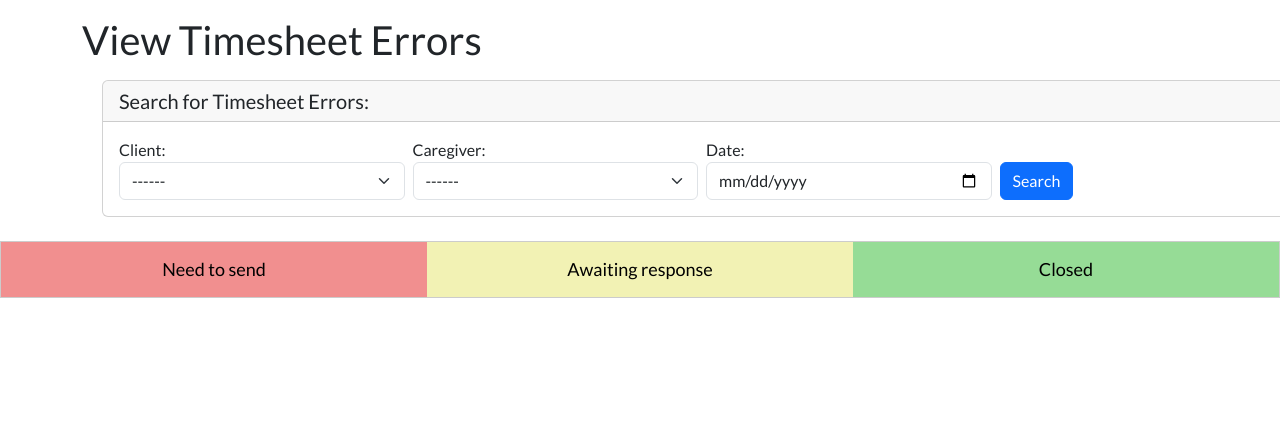
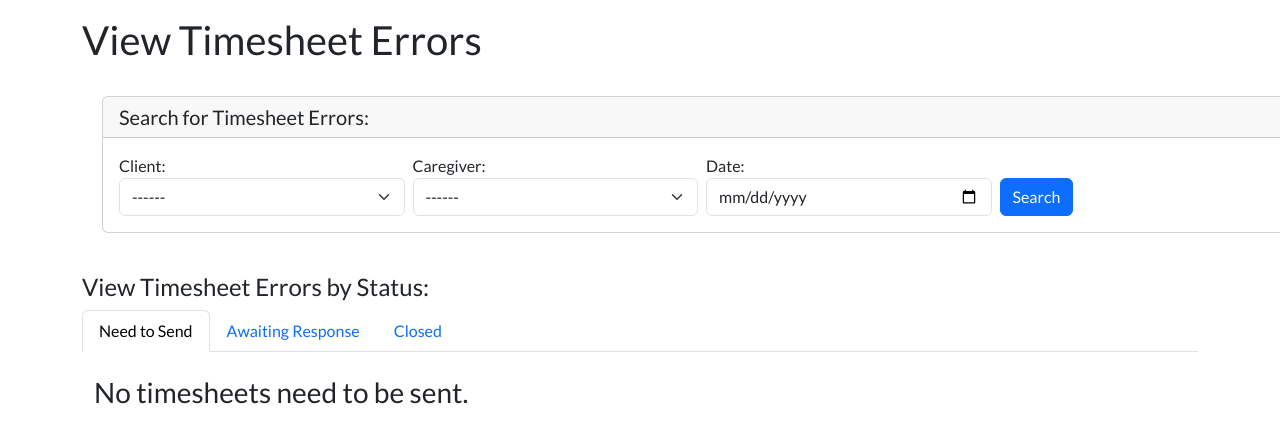
Before and after one commit to risharmaa/timesheet-error-tracker, a Flask app: page /viewtimesheets in a window 1280 px wide. Shown: the part 102-545 px from the top of the page. Run offline with Flask 3, Linux system fonts and the light colour scheme; a user stored in the database is signed in; data comes from the database, SQL or seed files in the repository; data that the repository does not hold is empty.

Commit message:
updated view_timesheets tabs to be bootstrap. still need to figure out how to color code the tabs (like red, yellow, green for each status)

```diff
--- a/templates/view_timesheets.html
+++ b/templates/view_timesheets.html
@@ -118,7 +118,7 @@
         {% endwith %}
         <div class="container mt-3">
         <h1>View Timesheet Errors</h1>
-        <p></p>
+        <br>
         <div class="card" style="width: 75rem; margin-left: 20px;">
             <h5 class="card-header">Search for Timesheet Errors:</h5>
             <div class="card-body">
@@ -157,18 +157,28 @@
 
         <br>
 
+        <div class="container mt-3">
+            <h4>View Timesheet Errors by Status:</h4>
+            <!-- Nav tabs -->
+            <ul class="nav nav-tabs" role="tablist">
+                <li class="nav-item">
+                <a class="nav-link active" data-bs-toggle="tab" href="#send">Need to Send</a>
+                </li>
+                <li class="nav-item">
+                <a class="nav-link" data-bs-toggle="tab" href="#waiting">Awaiting Response</a>
+                </li>
+                <li class="nav-item">
+                <a class="nav-link" data-bs-toggle="tab" href="#closed">Closed</a>
+                </li>
+            </ul>
 
-        <div class="tab">
-            <button class="tablinks red" onclick="openInfo(event, 'Send')">Need to send</button>
-            <button class="tablinks yellow" onclick="openInfo(event, 'Waiting')">Awaiting response</button>
-            <button class="tablinks green" onclick="openInfo(event, 'Closed')">Closed</button>
-        </div>
-
-        <div id="Send" class="tabcontent">
+            <!-- Tab panes -->
+            <div class="tab-content">
+            <div id="send" class="container tab-pane active"><br>
                 {% if sent %}
-        <h2>Time sheets that need to be sent:</h2>
+                <h3>Time sheets that need to be sent:</h3>
                 {% else %}
-        <h2>No timesheets need to be sent.</h2>
+                <h3>No timesheets need to be sent.</h3>
                 {% endif %}
                 <div class="accordion" id="sentAccordian">
                 {% for timesheet in sent %}
@@ -193,12 +203,11 @@
                 {% endfor %}
                 </div>
             </div>
-
-        <div id="Waiting" class="tabcontent">
+            <div id="waiting" class="container tab-pane fade"><br>
                 {% if waiting %}
-        <h2>Timesheets that need to be closed:</h2>
+                <h3>Timesheets that need to be closed:</h3>
                 {% else %}
-        <h2>No timesheets need to be closed.</h2>
+                <h3>No timesheets need to be closed.</h3>
                 {% endif %}
                 <div class="accordion" id="waitingAccordian">
                 {% for timesheet in waiting %}
@@ -223,12 +232,11 @@
                 {% endfor %}
                 </div>
             </div>
-
-        <div id="Closed" class="tabcontent">
+            <div id="closed" class="container tab-pane fade"><br>
                 {% if closed %}
-        <h2>Closed timesheets:</h2>
+                <h3>Closed timesheets:</h3>
                 {% else %}
-        <h2>No timesheets are closed.</h2>
+                <h3>No timesheets are closed.</h3>
                 {% endif %}
                 <div class="accordion" id="closedAccordian">
                 {% for timesheet in closed %}
@@ -254,21 +262,8 @@
                 {% endfor %}
                 </div>
             </div>
+            </div>
+        </div>
 
-        <script>
-        function openInfo(evt, kind) {
-            var i, tabcontent, tablinks;
-            tabcontent = document.getElementsByClassName("tabcontent");
-            for (i = 0; i < tabcontent.length; i++) {
-                tabcontent[i].style.display = "none";
-            }
-            tablinks = document.getElementsByClassName("tablinks");
-            for (i = 0; i < tablinks.length; i++) {
-                tablinks[i].className = tablinks[i].className.replace(" active", "");
-            }
-            document.getElementById(kind).style.display = "block";
-            evt.currentTarget.className += " active";
-        }
-        </script>
     </body>
 </html>
```
Lines whose indentation alone changed are shown as unchanged.
